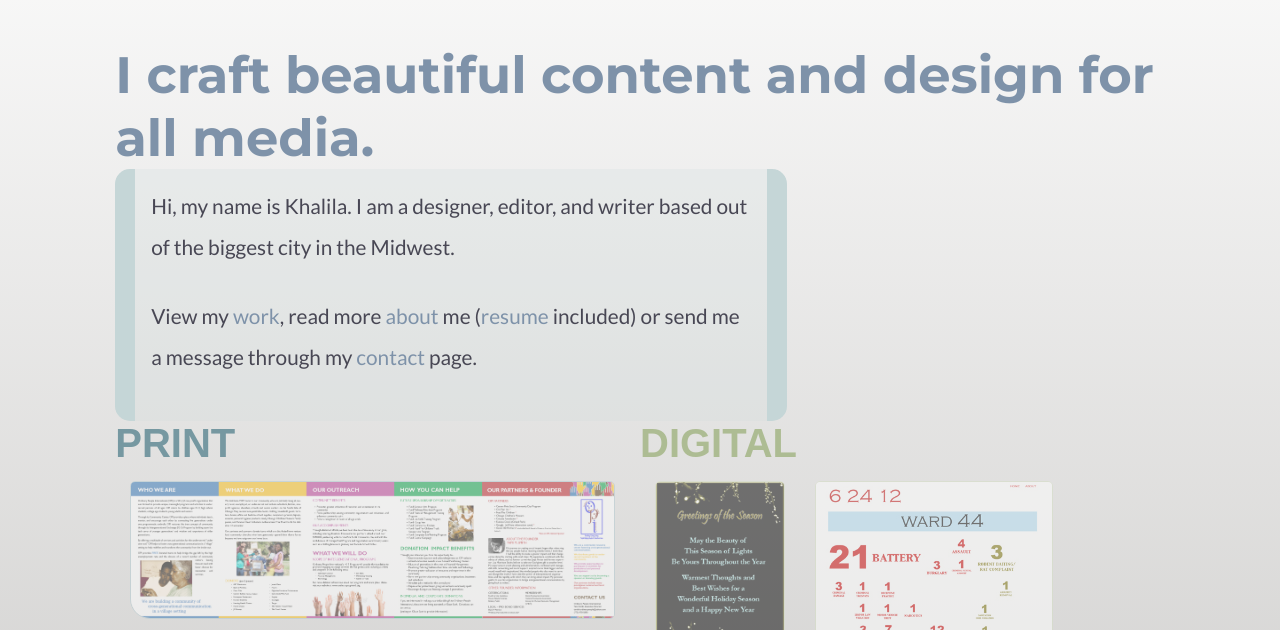
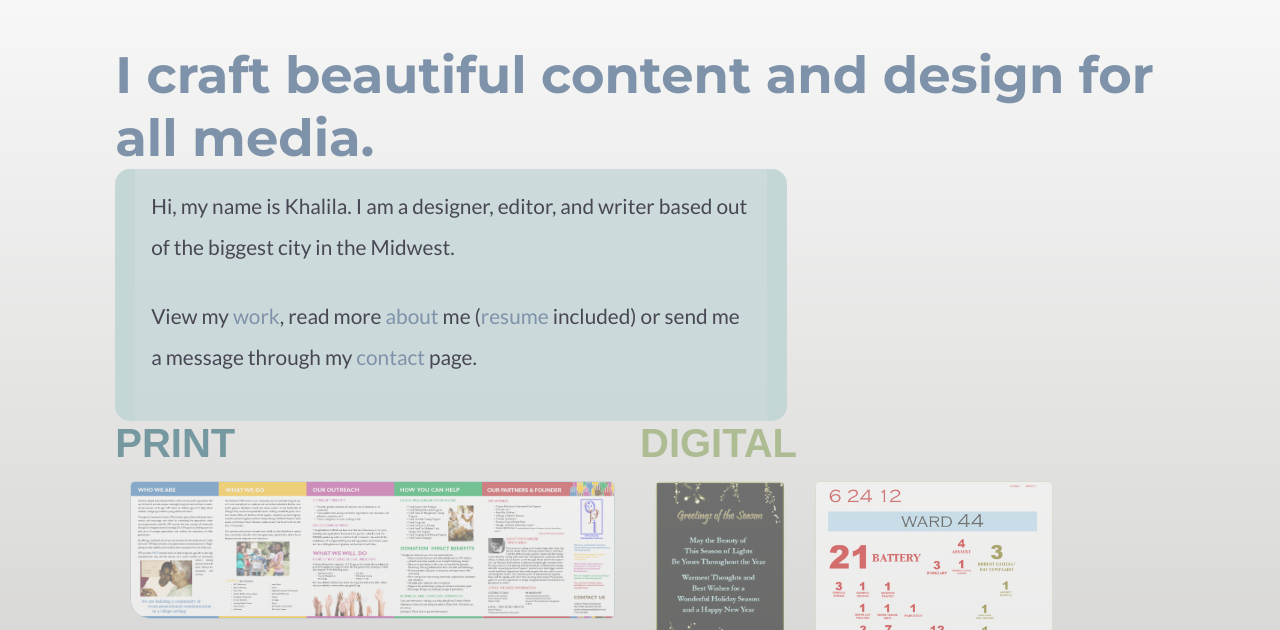
Before and after one commit to kchughes/kh, a plain HTML site: page index.html in a window 1280 px wide. Shown: the part 170-800 px from the top of the page. Drawn offline with Linux system fonts and the light colour scheme.

Commit message:
darkened index backgroung

```diff
--- a/css/screen.css
+++ b/css/screen.css
@@ -238,7 +238,7 @@ div#home-about {
     display: block;
     margin: auto;
     background: rgb (197, 214, 215);
-    background: rgba(197, 214, 215, 0.2);
+    background: rgba(197, 214, 215, 0.8);
     border-radius: 15px;
     border-left: 10px solid #C5D6D7;
     border-right: 10px solid #C5D6D7;
```
